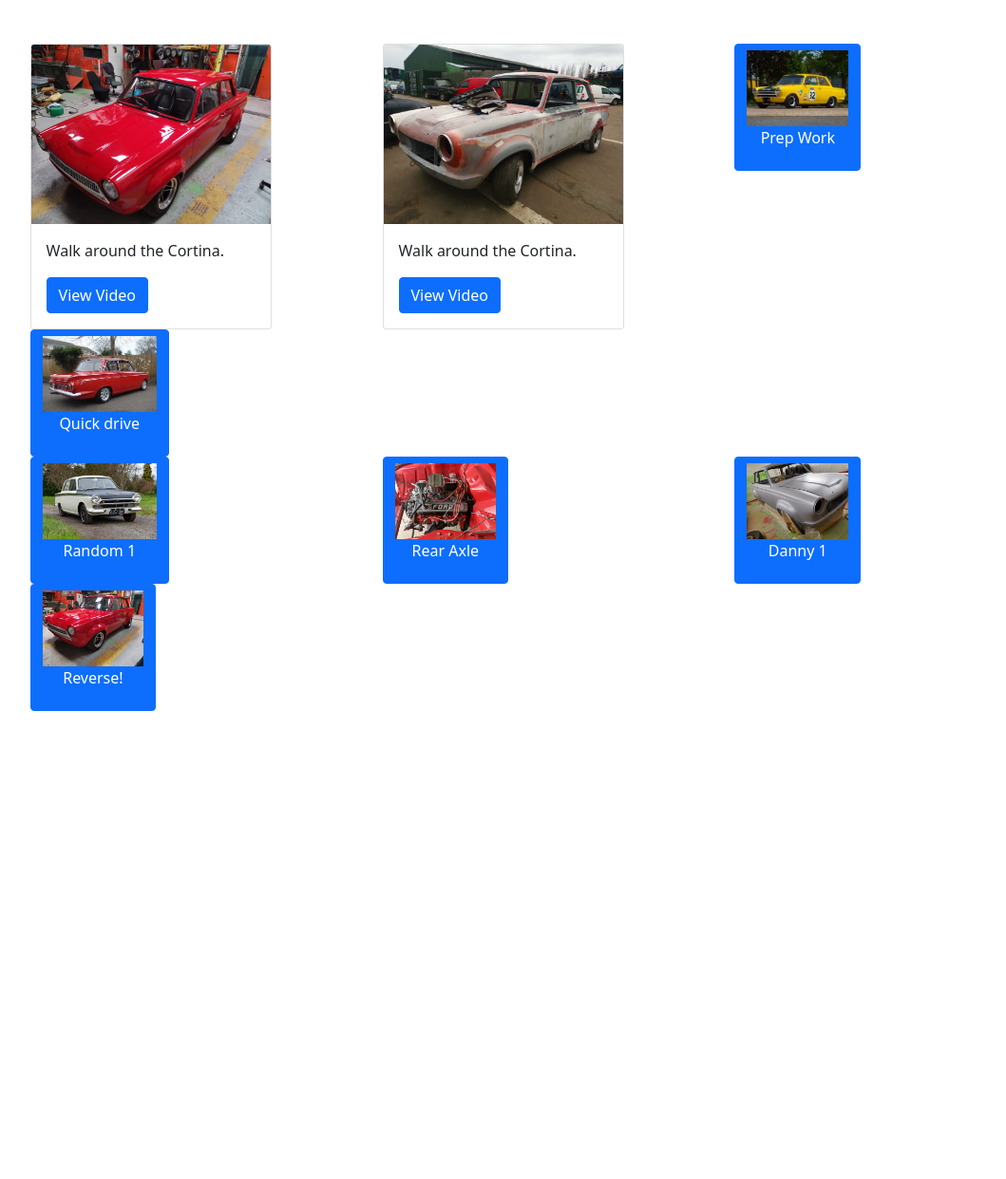
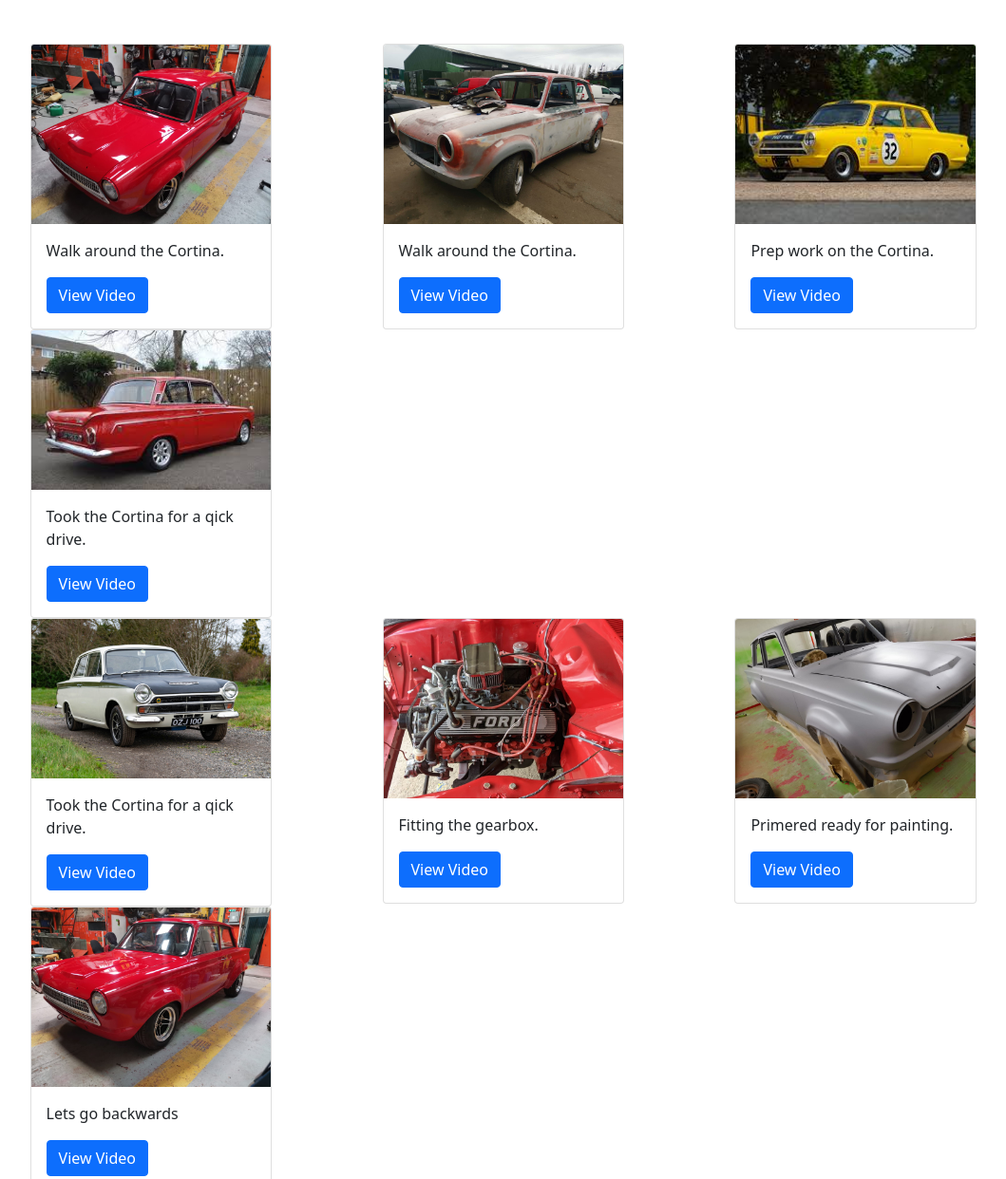
Before and after one commit to rhcompbuilds/CIMilestone1, a plain HTML site: page gallery.html in a window 1280 px wide. Shown: the part 1320-2562 px from the top of the page at 95% size, without its empty margins (64-1123 px from the left). Before the commit the page ends 2095 px from the top, so only its background shows below. Drawn offline with nearby package versions, Linux system fonts and the light colour scheme.

Commit message:
Update the Thumbnails for videos

```diff
--- a/gallery.html
+++ b/gallery.html
@@ -199,10 +199,13 @@
                     </div>
                     <!-- Button trigger modal 3 -->
                     <div class="col-6 col-sm-4 col-lg-3">
-                        <button type="button" class="btn btn-primary" data-bs-toggle="modal" data-bs-target="#videomodal3">
-                            <img class="imgthumb" src="images/linksetc/cortina1964.jpg" height="80px" width="auto">
-                            <p>Prep Work</p>
-                        </button>
+                        <div class="card">
+                            <img src="images/linksetc/cortina1964.jpg" class="card-img-top" alt="1964 Cortina">
+                            <div class="card-body">
+                                <p class="card-text">Prep work on the Cortina.</p>
+                                <button class="btn btn-primary" data-bs-toggle="modal" data-bs-target="#videomodal3">View Video</button>
+                            </div>
+                        </div>
                     </div>
                     <!-- Modal -->
                     <div class="modal-dialog modal-fullscreen-below-lg">
@@ -230,10 +233,13 @@
                     </div>
                     <!-- Button trigger modal 4 -->
                     <div class="col-6 col-sm-4 col-lg-3">
-                        <button type="button" class="btn btn-primary" data-bs-toggle="modal" data-bs-target="#videomodal1">
-                            <img class="imgthumb" src="images/linksetc/standardgt.jpg" height="80px" width="auto">
-                            <p>Quick drive</p>
-                        </button>
+                        <div class="card">
+                            <img src="images/linksetc/standardgt.jpg" class="card-img-top" alt="1964 Cortina">
+                            <div class="card-body">
+                                <p class="card-text">Took the Cortina for a qick drive.</p>
+                                <button class="btn btn-primary" data-bs-toggle="modal" data-bs-target="#videomodal1">View Video</button>
+                            </div>
+                        </div>
                     </div>
                     <!-- Modal -->
                     <div class="modal-dialog modal-fullscreen-below-md">
@@ -263,10 +269,13 @@
                 <!-- Button trigger modal 5 -->
                 <div class="row">
                     <div class="col-6 col-sm-4 col-lg-3">
-                        <button type="button" class="btn btn-primary" data-bs-toggle="modal" data-bs-target="#videomodal5">
-                            <img class="imgthumb" src="images/linksetc/randomlotuscortina.jpg" height="80px" width="auto">
-                            <p>Random 1</p>
-                        </button>
+                        <div class="card">
+                            <img src="images/linksetc/randomlotuscortina.jpg" class="card-img-top" alt="A random Lotus Cortina">
+                            <div class="card-body">
+                                <p class="card-text">Took the Cortina for a qick drive.</p>
+                                <button class="btn btn-primary" data-bs-toggle="modal" data-bs-target="#videomodal5">View Video</button>
+                            </div>
+                        </div>
                     </div>
                     <!-- Modal -->
                     <div class="modal-dialog modal-fullscreen-below-md">
@@ -294,10 +303,13 @@
                     </div>
                     <!-- Button trigger modal 6 -->
                     <div class="col-6 col-sm-4 col-lg-3">
-                        <button type="button" class="btn btn-primary" data-bs-toggle="modal" data-bs-target="#videomodal6">
-                            <img class="imgthumb" src="images/gallery/robsengine.jpg" height="80px" width="auto">
-                            <p>Rear Axle</p>
-                        </button>
+                        <div class="card">
+                            <img src="images/gallery/robsengine.jpg" class="card-img-top" alt="Robs Engine Fitted">
+                            <div class="card-body">
+                                <p class="card-text">Fitting the gearbox.</p>
+                                <button class="btn btn-primary" data-bs-toggle="modal" data-bs-target="#videomodal6">View Video</button>
+                            </div>
+                        </div>
                     </div>
                     <!-- Modal -->
                     <div class="modal-dialog modal-fullscreen-below-md">
@@ -325,10 +337,13 @@
                     </div>
                     <!-- Button trigger modal 7 -->
                     <div class="col-6 col-sm-4 col-lg-3">
-                        <button type="button" class="btn btn-primary" data-bs-toggle="modal" data-bs-target="#videomodal7">
-                            <img class="imgthumb" src="images/gallery/primered.jpg" height="80px" width="auto">
-                            <p>Danny 1</p>
-                        </button>
+                        <div class="card">
+                            <img src="images/gallery/primered.jpg" class="card-img-top" alt="Robs Engine Fitted">
+                            <div class="card-body">
+                                <p class="card-text">Primered ready for painting.</p>
+                                <button class="btn btn-primary" data-bs-toggle="modal" data-bs-target="#videomodal7">View Video</button>
+                            </div>
+                        </div>
                     </div>
                     <!-- Modal -->
                     <div class="modal-dialog modal-fullscreen-below-md">
@@ -356,10 +371,13 @@
                     </div>
                     <!-- Button trigger modal 8 -->
                     <div class="col-6 col-sm-4 col-lg-3">
-                        <button type="button" class="btn btn-primary" data-bs-toggle="modal" data-bs-target="#videomodal8">
-                            <img class="imgthumb" src="images/gallery/glassandgrill.jpg" height="80px" width="auto">
-                            <p>Reverse!</p>
-                        </button>
+                        <div class="card">
+                            <img src="images/gallery/glassandgrill.jpg" class="card-img-top" alt="Glass and grill fitted to painted Cortina.">
+                            <div class="card-body">
+                                <p class="card-text">Lets go backwards</p>
+                                <button class="btn btn-primary" data-bs-toggle="modal" data-bs-target="#videomodal8">View Video</button>
+                            </div>
+                        </div>
                     </div>
                     <!-- Modal -->
                     <div class="modal-dialog modal-fullscreen-below-md">
```
